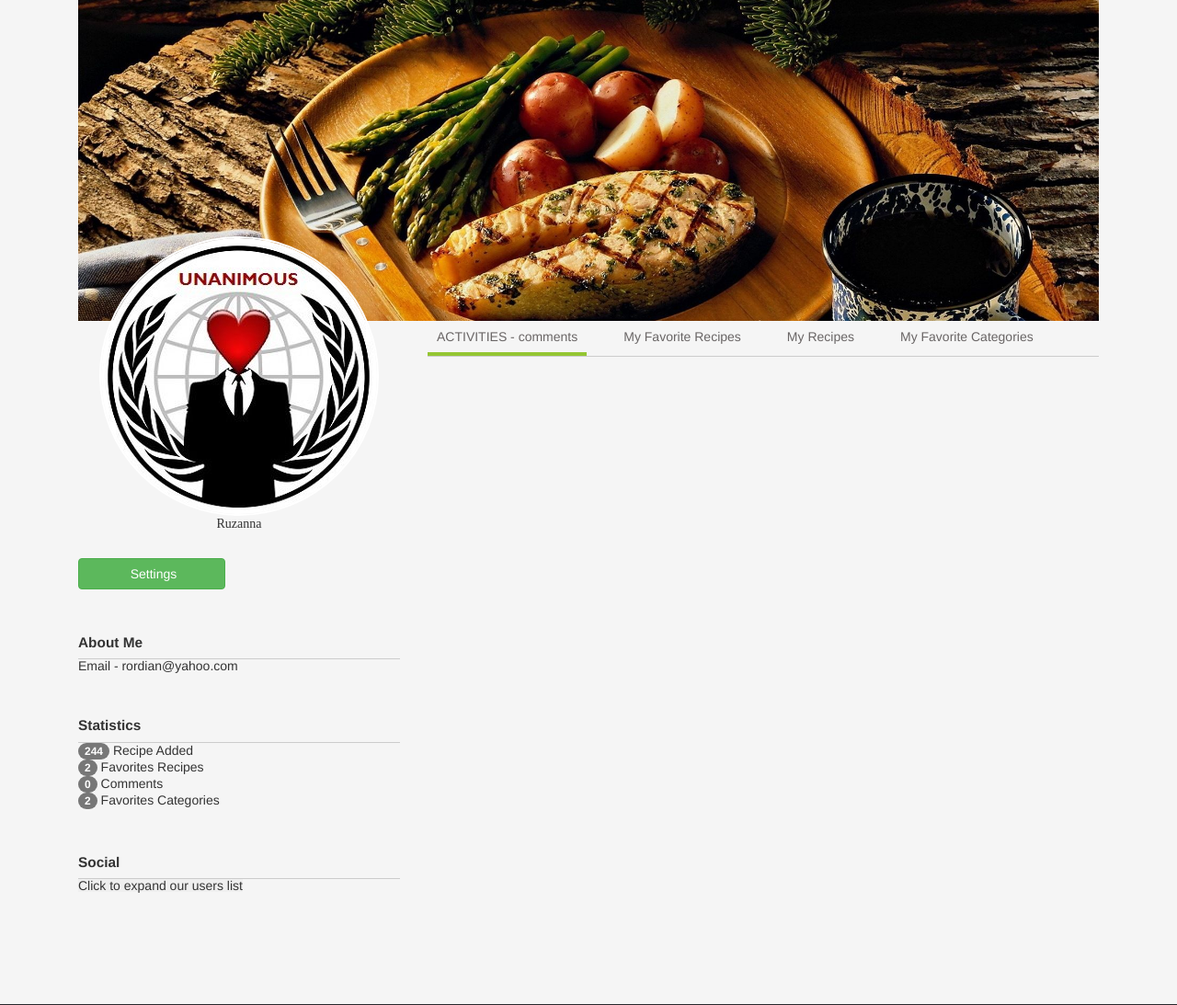
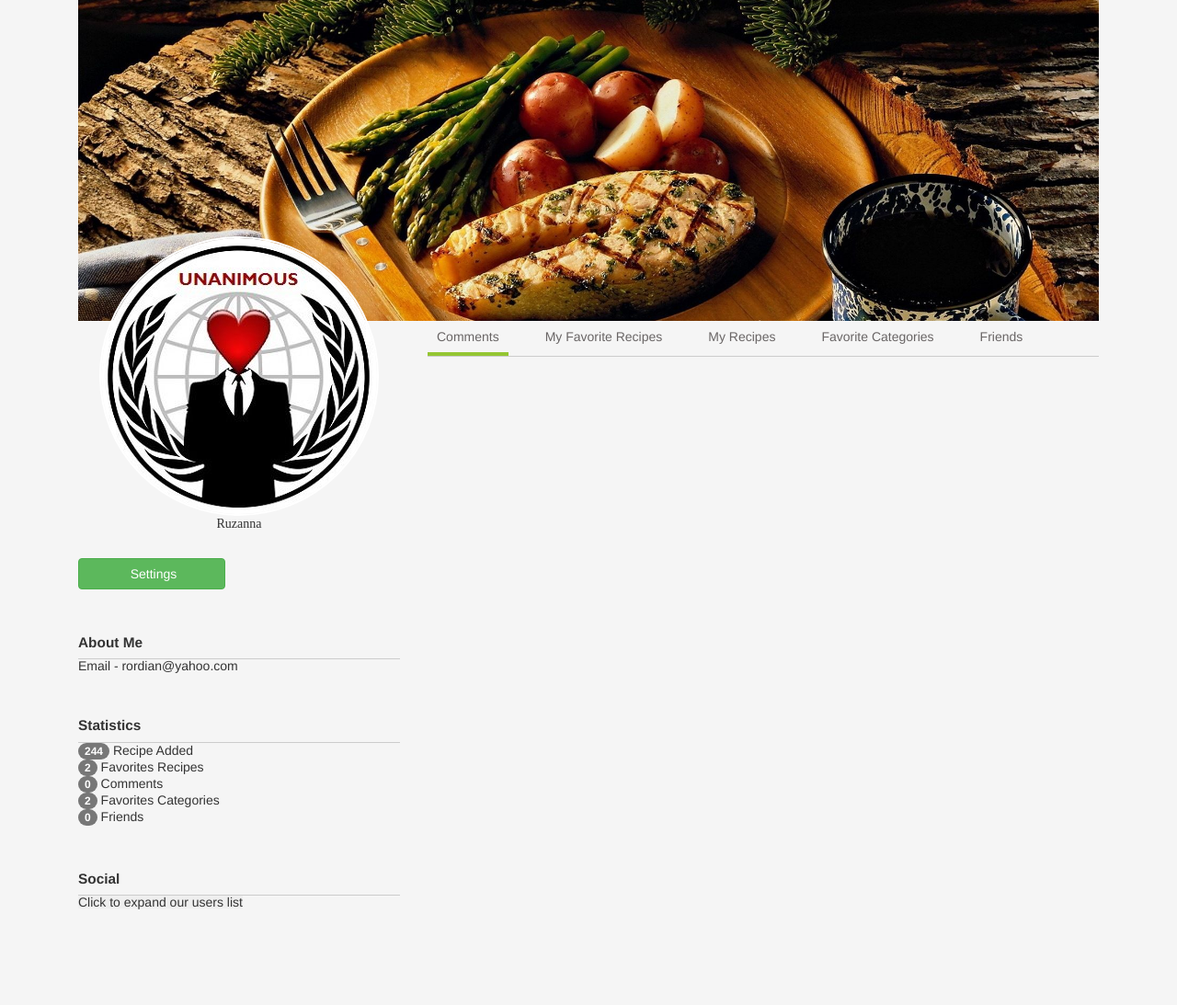
Before and after one commit to Vlad-Harutyunyan/YummyMeals, a Flask app: page /user/user_profile/1 in a window 1280 px wide. Shown: the part 71-1164 px from the top of the page at 92% size. Run offline with Flask 2, Linux system fonts and the light colour scheme; a user stored in the database is signed in; data comes from the database, SQL or seed files in the repository; some libraries are stand-ins or nearby versions.

Commit message:
Update user_profile.html

```diff
--- a/app/users/templates/user_profile.html
+++ b/app/users/templates/user_profile.html
@@ -48,6 +48,7 @@
                         <p><span class="badge">{{ufm|length}}</span> Favorites Recipes</p>
                         <p><span class="badge">{{comments|length}}</span> Comments</p>
                         <p><span class="badge">{{ufc|length}}</span> Favorites Categories</p>
+			<p><span class="badge">{{friends|length}}</span> Friends</p>
                     </div>
                     <div class="section">
                         <h3>Social</h3>
@@ -111,10 +112,11 @@
             <div class="col-md-8">
                 <div class="profile-info-right">
                     <ul class="nav nav-pills nav-pills-custom-minimal custom-minimal-bottom">
-                        <li class="active"><a href="#activities" data-toggle="tab">ACTIVITIES - comments</a></li>
+                        <li class="active"><a href="#activities" data-toggle="tab">Comments</a></li>
                         <li><a href="#followers" data-toggle="tab">My Favorite Recipes</a></li>
                         <li><a href="#following" data-toggle="tab">My Recipes</a></li>
-                        <li><a href="#followed" data-toggle="tab">My Favorite Categories</a></li>
+                        <li><a href="#followed" data-toggle="tab">Favorite Categories</a></li>
+			<li><a href="#friendy" data-toggle="tab">Friends</a></li>
                     </ul>
                     <div class="tab-content">
                         <!-- activities -->
```
